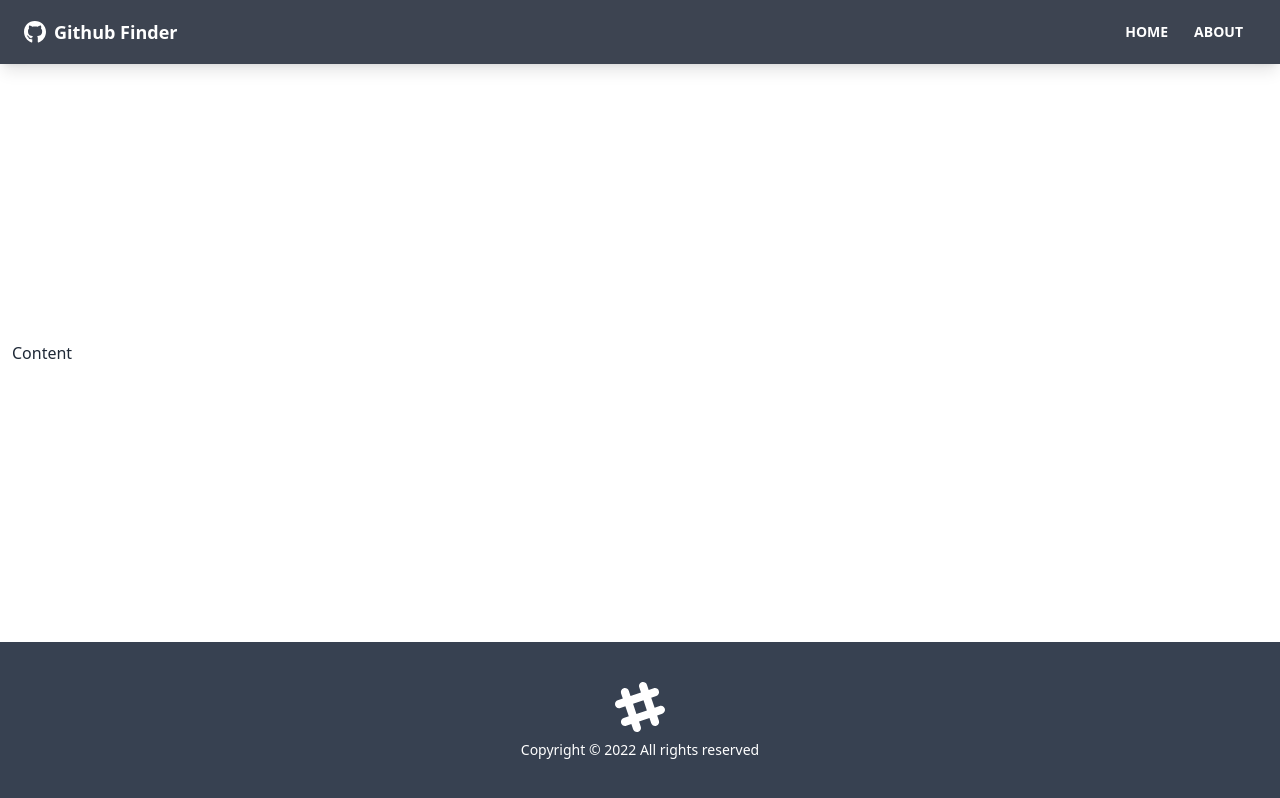
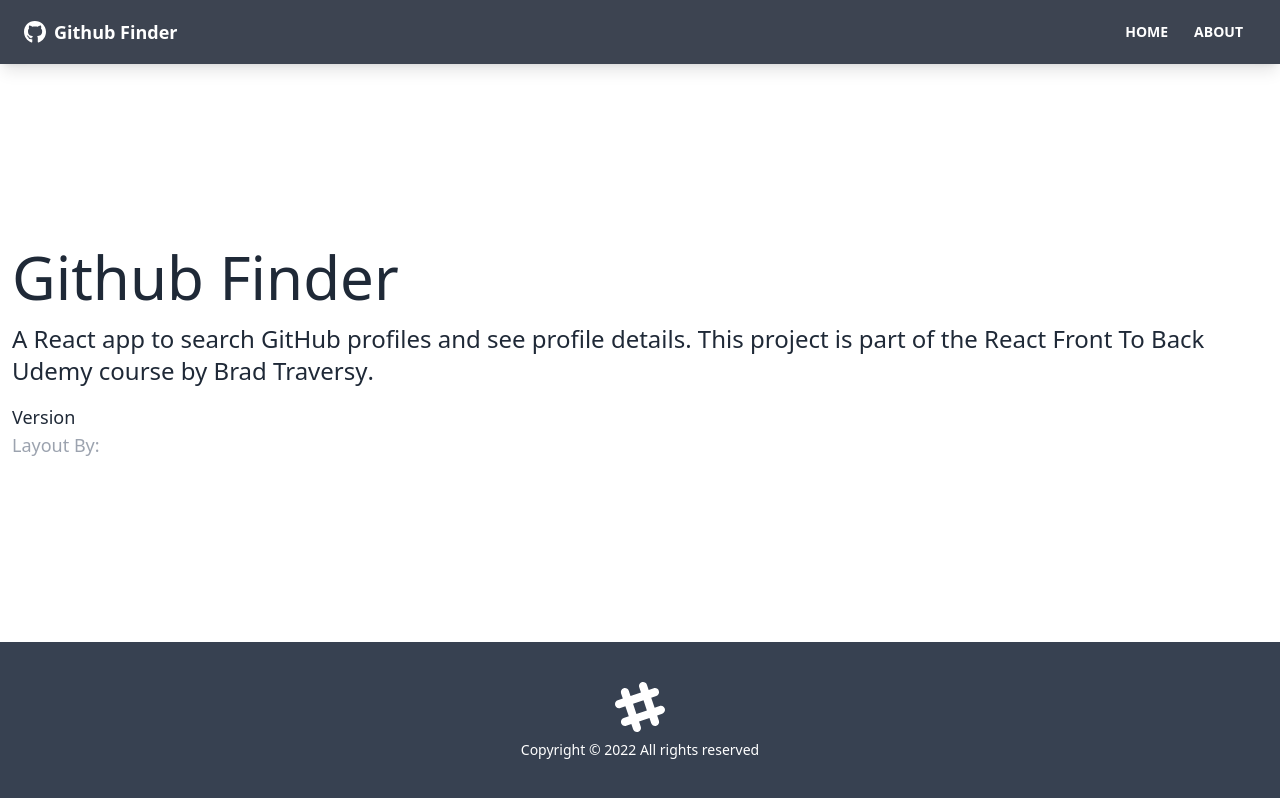
Before and after one commit to tapia1013/github-finder, a React (Create React App) app: page /about in a window 1280 px wide. Built offline with nearby package versions, Linux system fonts and the light colour scheme.

Commit message:
added notfound, about and home links and component pages

```diff
--- a/src/App.js
+++ b/src/App.js
@@ -1,4 +1,7 @@
-import { BrowserRouter as Router, Route } from 'react-router-dom';
+import { BrowserRouter as Router, Route, Routes } from 'react-router-dom';
+import Home from './pages/Home';
+import About from './pages/About';
+import NotFound from './pages/NotFound';
 import Navbar from './components/layout/Navbar';
 import Footer from './components/layout/Footer';
 
@@ -10,7 +13,12 @@
         <Navbar />
 
         <main className='container mx-auto px-3 pb-12'>
-          Content
+          <Routes>
+            <Route path='/' element={<Home />} />
+            <Route path='/about' element={<About />} />
+            <Route path='/notfound' element={<NotFound />} />
+            <Route path='/*' element={<NotFound />} />
+          </Routes>
         </main>
 
         <Footer />
--- /dev/null
+++ b/src/pages/About.jsx
@@ -0,0 +1,34 @@
+import React from 'react';
+
+function About() {
+  return (
+    <div>
+      <h1 className='text-6xl mb-4'>Github Finder</h1>
+
+      <p className='mb-4 text-2xl font-light'>
+        A React app to search GitHub profiles and see profile details. This
+        project is part of the
+        <a href='https://www.udemy.com/course/modern-react-front-to-back/'>
+          {' '}
+          React Front To Back
+        </a>{' '}
+        Udemy course by
+        <strong>
+          <a href='https://traversymedia.com'> Brad Traversy</a>
+        </strong>
+        .
+      </p>
+      <p className='text-lg text-grays-400'>
+        Version <span className='text-white'>1.0.0</span>
+      </p>
+      <p className='text-lg text-gray-400'>
+        Layout By:{' '}
+        <a className='text-white' href='https://twitter.com/hassibmoddasser'>
+          Hassib Moddasser
+        </a>
+      </p>
+    </div>
+  )
+}
+
+export default About;
--- /dev/null
+++ b/src/pages/Home.jsx
@@ -0,0 +1,11 @@
+import React from 'react';
+
+function Home() {
+  return (
+    <div>
+      <h1 className='text-6xl'>Welcome</h1>
+    </div>
+  )
+}
+
+export default Home;
--- /dev/null
+++ b/src/pages/NotFound.jsx
@@ -0,0 +1,23 @@
+import { FaHome } from 'react-icons/fa';
+import { Link } from 'react-router-dom';
+
+function NotFound() {
+  return (
+    <div className='hero'>
+      <div className='text-center hero-content'>
+        <div className="max-w-lg">
+          <h1 className='text-8xl font-bold mb-8'>
+            Oops!
+          </h1>
+          <p className='text-5xl mb-8'>404 - Page not found!</p>
+          <Link to='/' className='btn btn-primary btn-lg'>
+            <FaHome className='mr-2' />
+            Back To Home
+          </Link>
+        </div>
+      </div>
+    </div>
+  )
+}
+
+export default NotFound;
```
